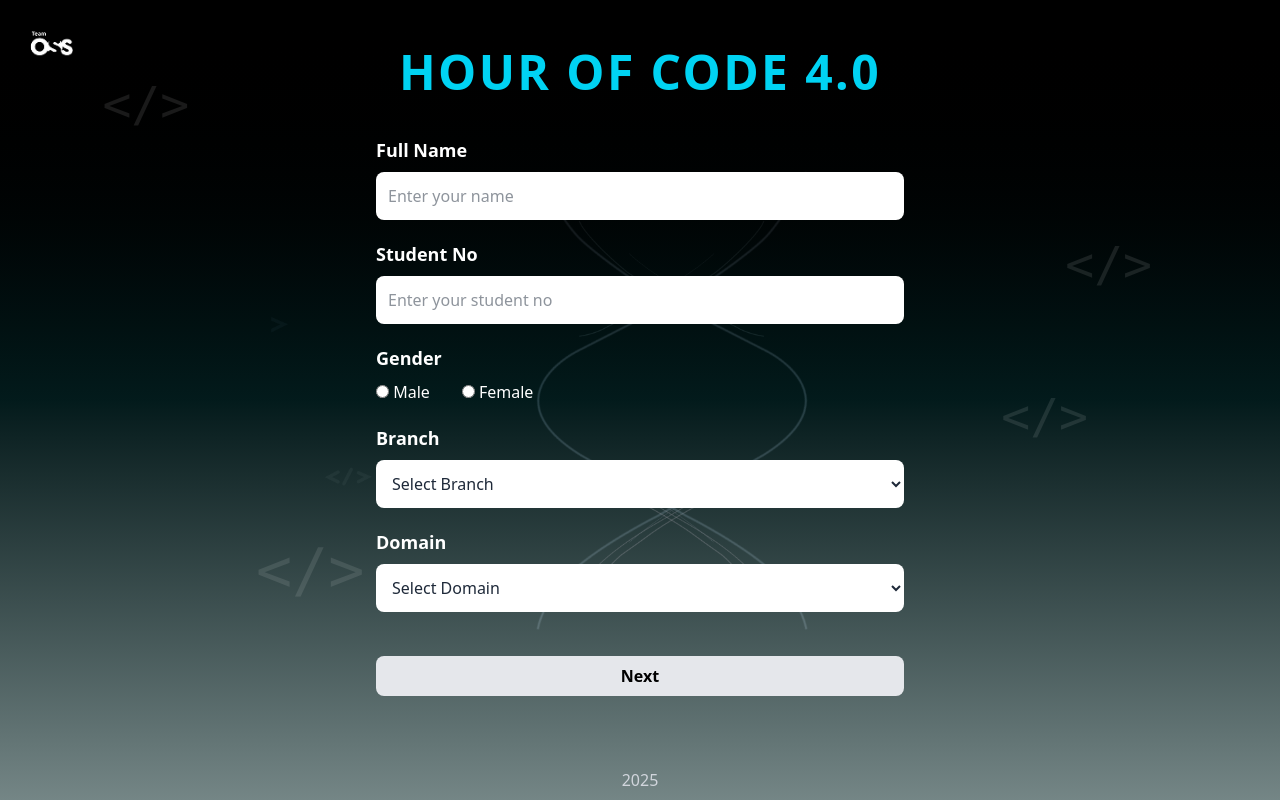
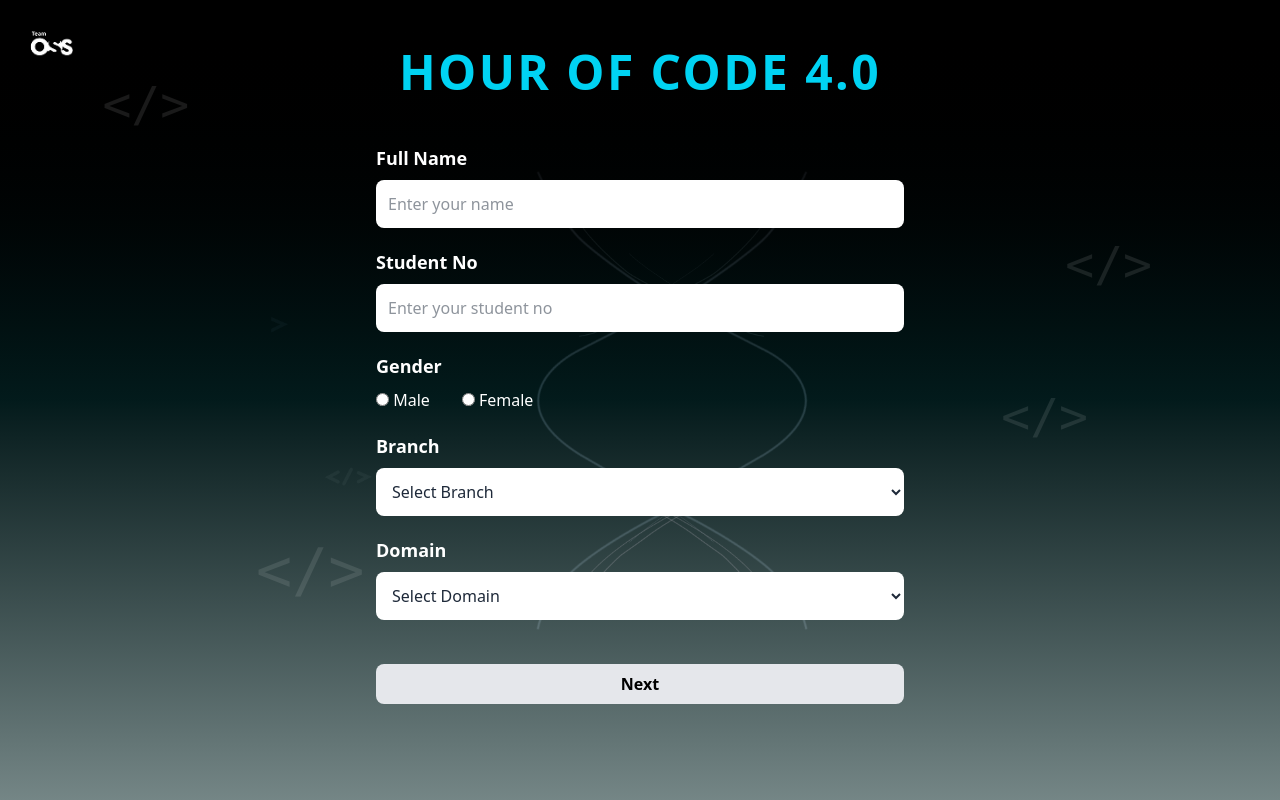
Before and after one commit to coder-Yash886/Registration-form, a React (Vite) app: page / in a window 1280 px wide. Built offline with nearby package versions, Linux system fonts and the light colour scheme.

Commit message:
Update Footer.jsx

```diff
--- a/src/components/Footer.jsx
+++ b/src/components/Footer.jsx
@@ -4,7 +4,7 @@ import React from "react";
 const Footer = () => {
   return (
     <footer className="w-full text-center py-4 text-sm sm:text-base text-gray-300 mt-8">
-       {new Date().getFullYear()}
+
     </footer>
   );
 };
```
